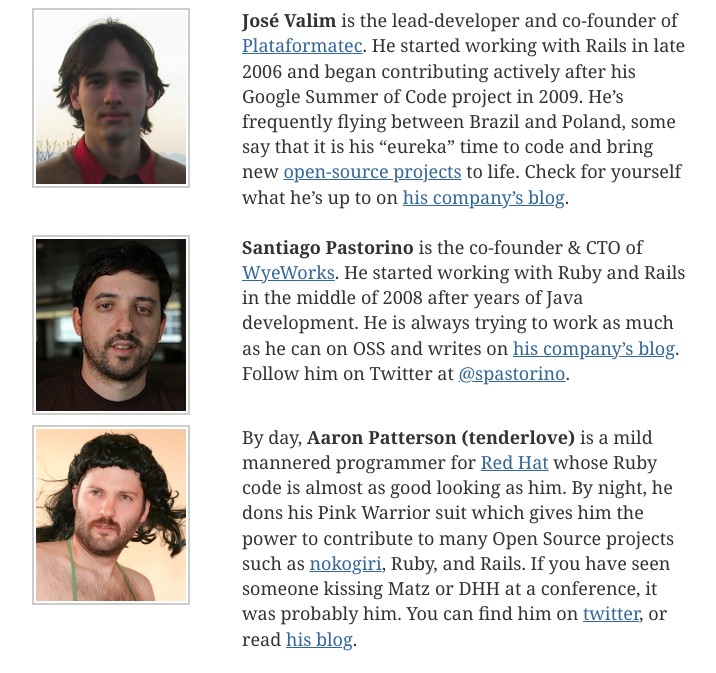
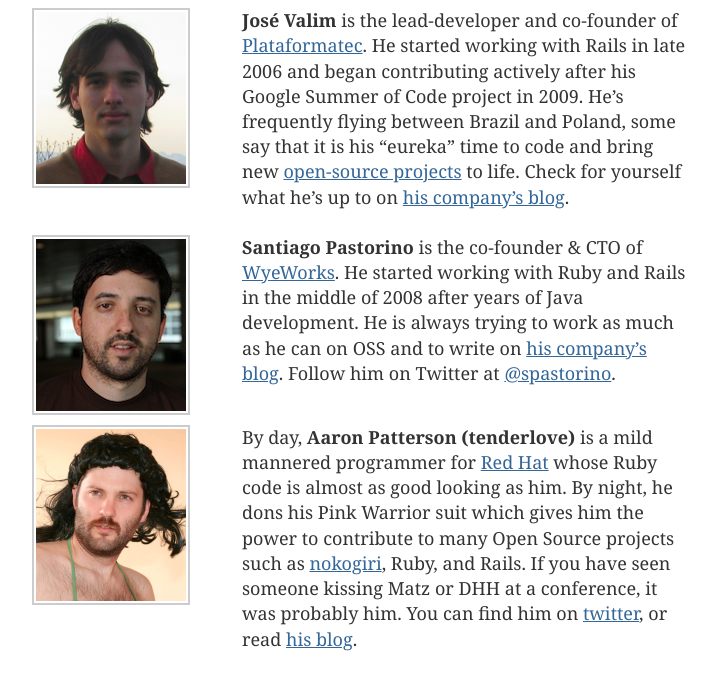
Before and after one commit to rails/homepage-2011, a Jekyll site: the page built from core/index.html, in a window 1280 px wide and 900 px high, scrolled down 858 px, cut to the strip 0-673 px from the top of the window. Shown: the whole strip, without its empty margins (298-1014 px from the left). Built offline with Jekyll 4.4.1, drawn with Linux system fonts in a browser that asks for light colours; nearby versions of some CDN libraries.

Commit message:
writes => to write

```diff
--- a/core/index.html
+++ b/core/index.html
@@ -61,7 +61,7 @@
           <strong>Santiago Pastorino</strong> is the co-founder &amp; CTO of
           <a href="http://wyeworks.com/" title="We're software artisans, our solutions are carefully crafted by a team of development experts">WyeWorks</a>. He started
           working with Ruby and Rails in the middle of 2008 after years of Java development.
-          He is always trying to work as much as he can on OSS and writes on
+          He is always trying to work as much as he can on OSS and to write on
           <a href="http://wyeworks.com/blog/" title="wyeworks's blog">his company’s blog</a>. Follow him on Twitter at
           <a href="http://twitter.com/spastorino" title="follow @spastorino on Twitter">@spastorino</a>.
         </p>
```
